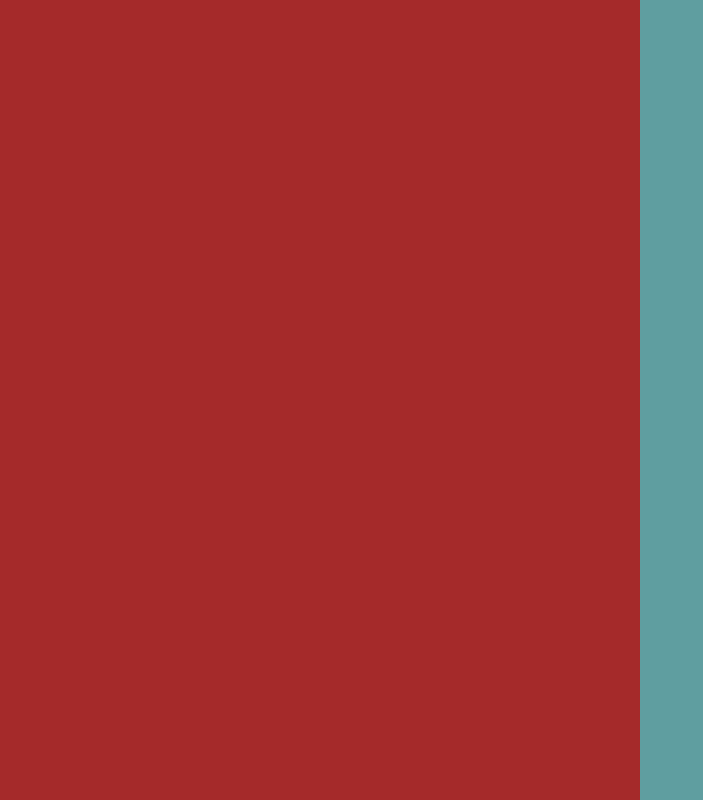
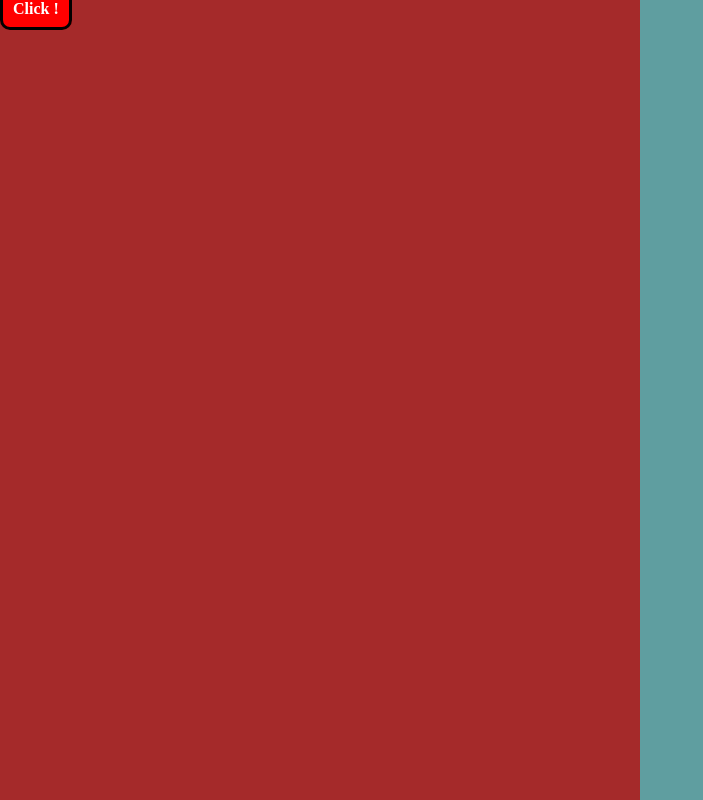
Before and after one commit to Mepopo-Class/html-css, a plain HTML site: page index.html in a window 1280 px wide. Shown: the whole page, without its empty margins (0-703 px from the left). Drawn offline with Linux system fonts and the light colour scheme.

Commit message:
Pengumpulan Ujian Rabu, 3 November 2021 22.05

```diff
--- a/index.html
+++ b/index.html
@@ -23,6 +23,17 @@
       .rafli{
         background-color: brown;
       }
+      .tombol
+       {
+           border: 3px solid black;
+           padding: 10px;
+           border-radius: 10px;
+           background-color: red;
+           color: white;
+           font-weight: bold;
+           text-decoration: none;
+
+       }
 
 
     /* Rafli end */
@@ -42,7 +53,7 @@
   <div class="wrapper">
     <div class="rafli">
       <!-- Rafli start -->
-
+      <a class="tombol" href="/rafli/Belajar7.html">Click !</a>
 
 
       <!-- Rafli end -->
```
